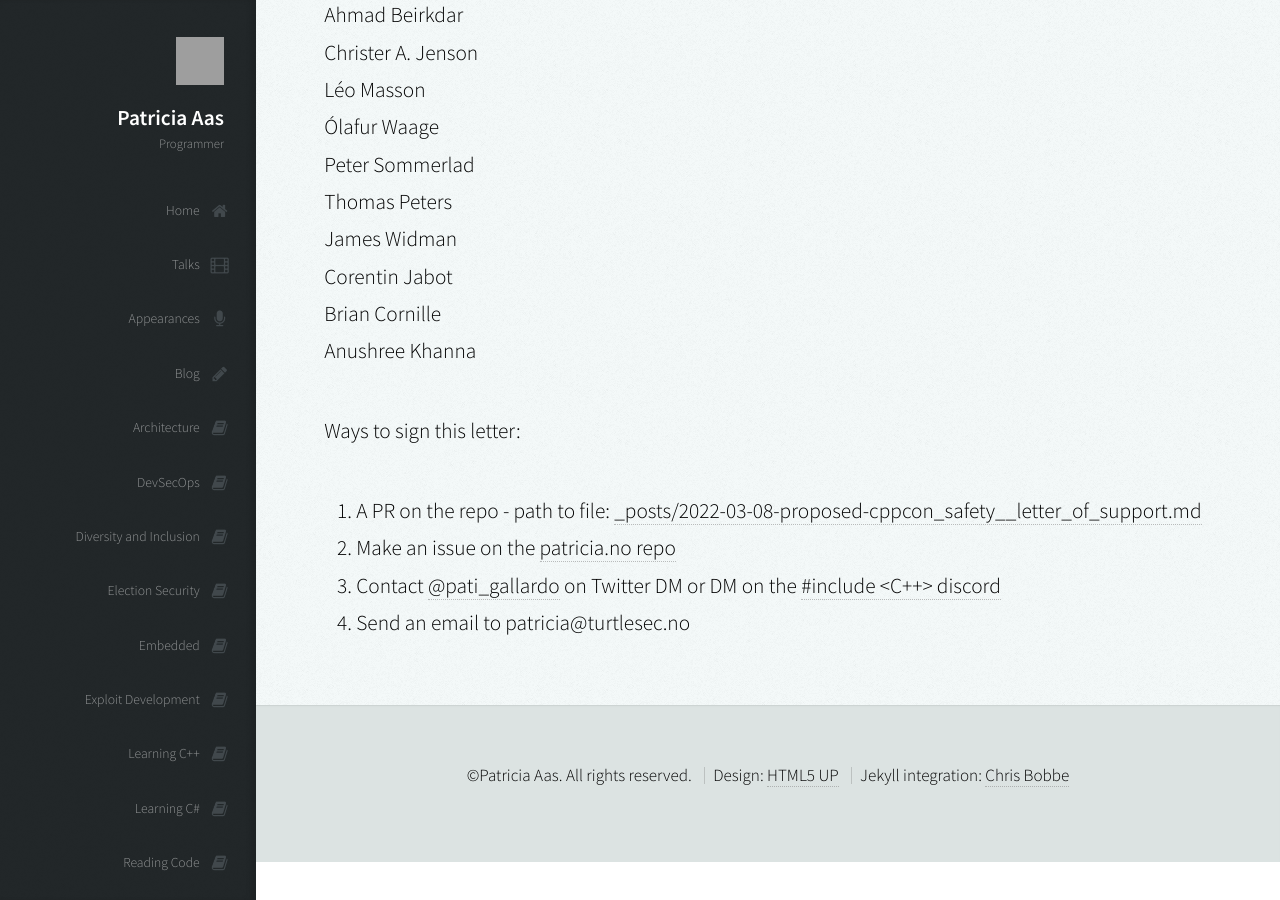
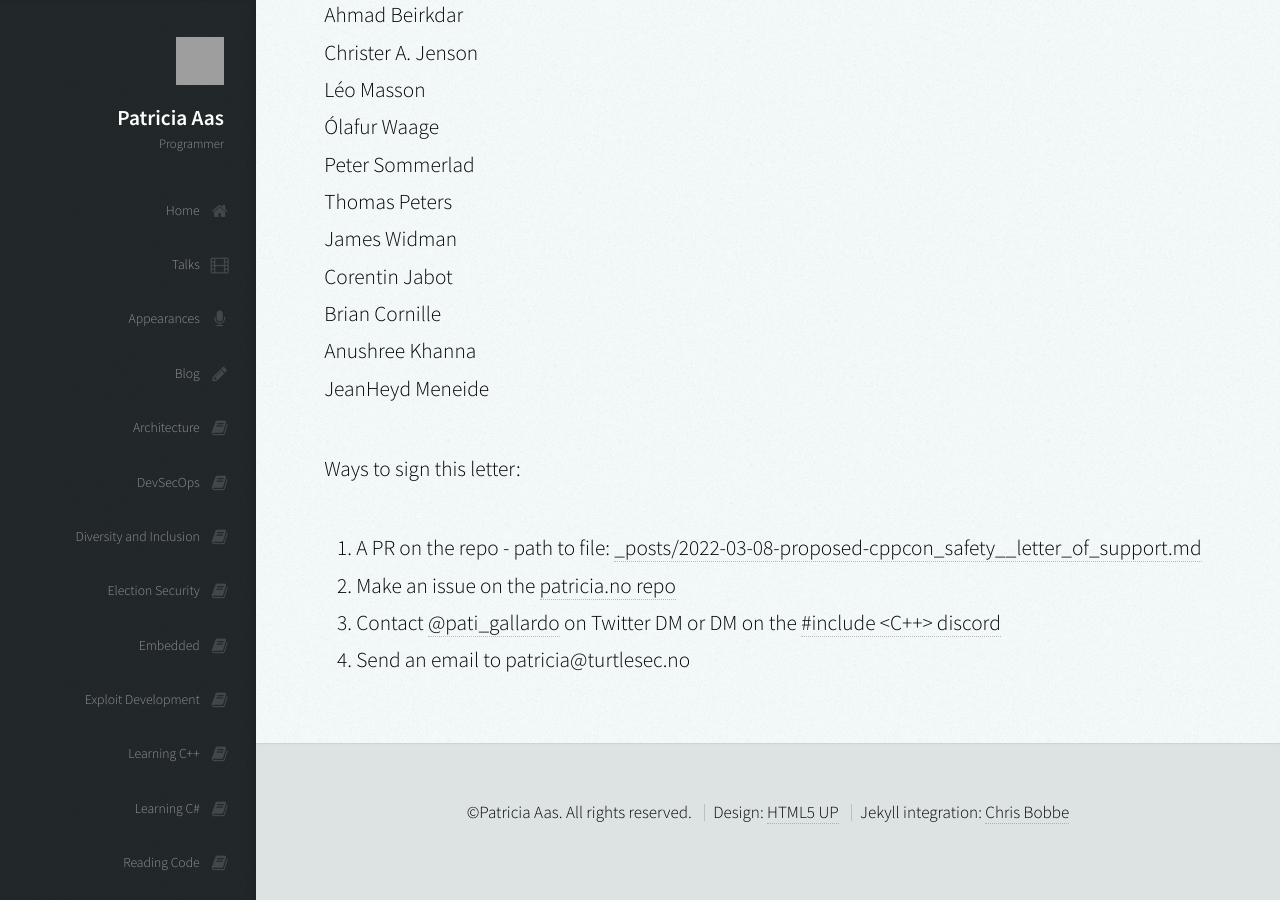
Before and after one commit to patricia-gallardo/patricia-gallardo.github.io, a Jekyll site: the page built from _posts/2022-03-08-proposed-cppcon_safety__letter_of_support.md, in a window 1280 px wide and 900 px high, scrolled down 745 px. Built offline with Jekyll 4.4.1, drawn with Linux system fonts in a browser that asks for light colours; nearby versions of some CDN libraries; grey boxes are pictures that could not be loaded.

Commit message:
Update 2022-03-08-proposed-cppcon_safety__letter_of_support.md

```diff
--- a/_posts/2022-03-08-proposed-cppcon_safety__letter_of_support.md
+++ b/_posts/2022-03-08-proposed-cppcon_safety__letter_of_support.md
@@ -29,6 +29,7 @@ James Widman <br>
 Corentin Jabot <br>
 Brian Cornille <br>
 Anushree Khanna <br>
+JeanHeyd Meneide <br>
 
 Ways to sign this letter:
 1. A PR on the repo - path to file: [_posts/2022-03-08-proposed-cppcon_safety__letter_of_support.md][4]
```
